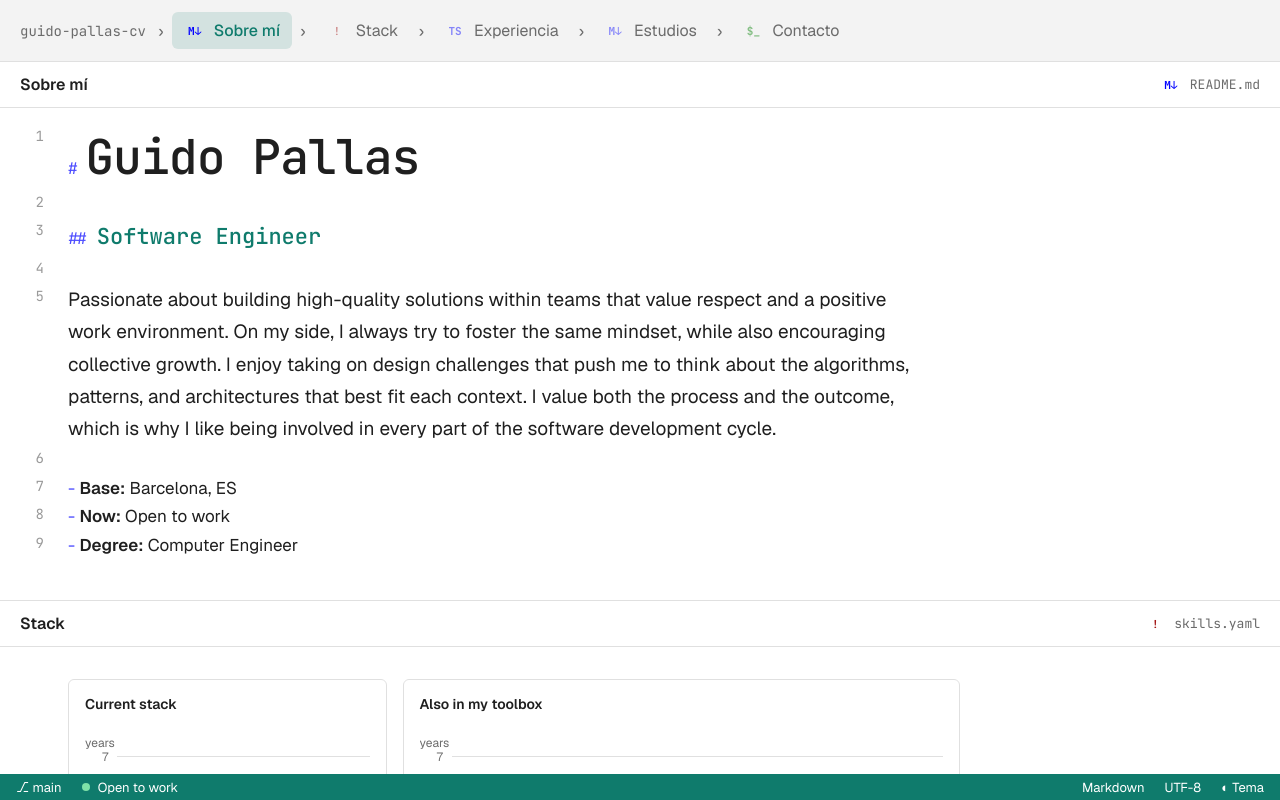
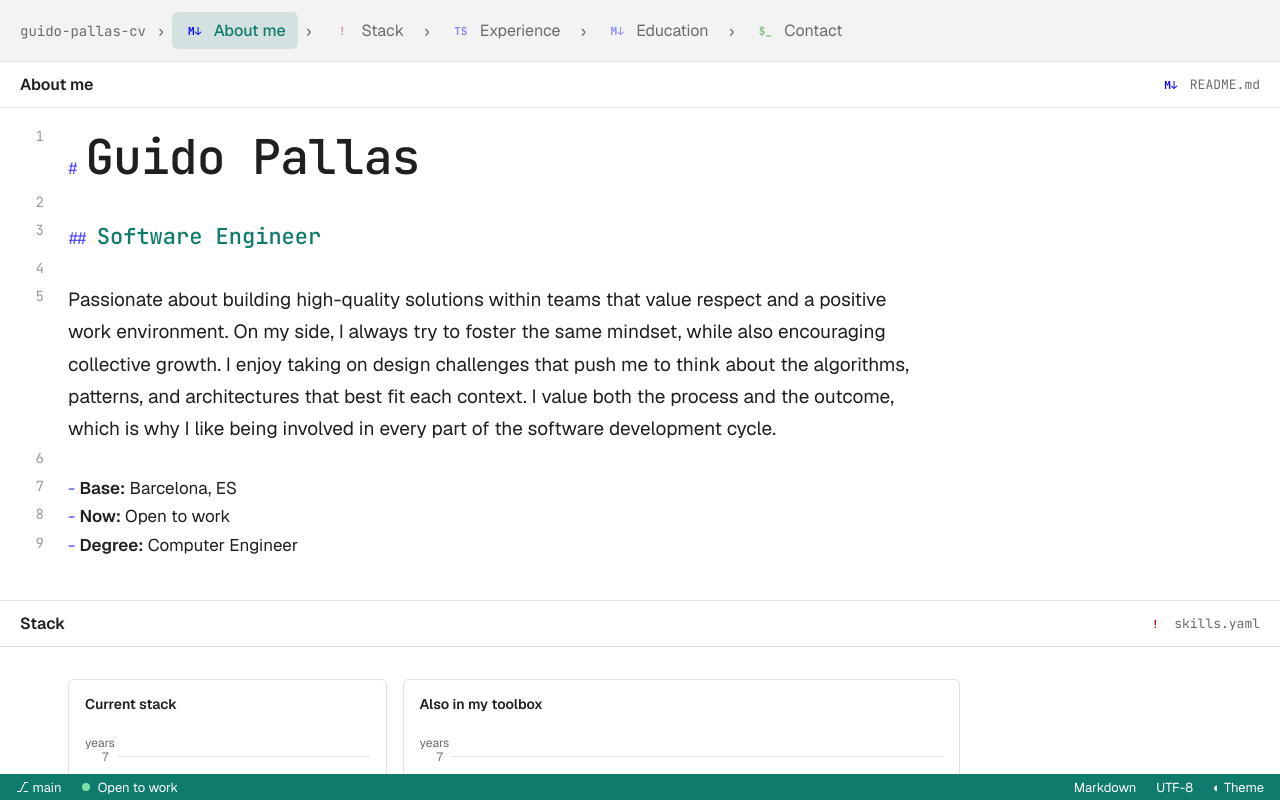
Before and after one commit to GP-07/interactive-web-cv, a Next.js app: page / in a window 1280 px wide. Built offline with nearby package versions, Linux system fonts and the light colour scheme.

Commit message:
Cambiando textos al ingles

```diff
--- a/src/app/layout.tsx
+++ b/src/app/layout.tsx
@@ -20,7 +20,7 @@ export const metadata: Metadata = {
 
 export default function RootLayout({ children }: LayoutProps<"/">) {
   return (
-    <html lang="es" className={`${geistSans.variable} ${jetbrainsMono.variable}`}>
+    <html lang="en" className={`${geistSans.variable} ${jetbrainsMono.variable}`}>
       <body>{children}</body>
     </html>
   );
--- a/src/components/editor/ActiveSection/ActiveSectionContext.tsx
+++ b/src/components/editor/ActiveSection/ActiveSectionContext.tsx
@@ -43,7 +43,7 @@ export function ActiveSectionProvider({ sectionIds, children }: { sectionIds: st
     if (max > 0 && top >= max - 4) index = sectionIds.length - 1;
     setActiveIndex(index);
 
-    // La URL refleja la sección actual (#experiencia) para poder compartir el link.
+    // La URL refleja la sección actual (#experience) para poder compartir el link.
     // replaceState no agrega entradas al historial: "atrás" sale de la página, no recorre secciones.
     const hash = index === 0 ? "" : `#${sectionIds[index]}`;
     if (window.location.hash !== hash) {
@@ -61,7 +61,7 @@ export function ActiveSectionProvider({ sectionIds, children }: { sectionIds: st
       frame = requestAnimationFrame(update);
     };
 
-    // Si se entra con un link a una sección (#experiencia), se arranca ahí.
+    // Si se entra con un link a una sección (#experience), se arranca ahí.
     const target = document.getElementById(decodeURIComponent(window.location.hash.slice(1)));
     if (target) scroller.scrollTo({ top: target.offsetTop, behavior: "instant" });
 
--- a/src/components/editor/Breadcrumb/Breadcrumb.tsx
+++ b/src/components/editor/Breadcrumb/Breadcrumb.tsx
@@ -22,7 +22,7 @@ export function Breadcrumb({ root, items }: { root: string; items: SectionMeta[]
   }, [activeIndex]);
 
   return (
-    <nav className={styles.breadcrumb} aria-label="Secciones del CV">
+    <nav className={styles.breadcrumb} aria-label="CV sections">
       <span className={styles.root}>{root}</span>
       <ol ref={listRef} className={styles.list}>
         {items.map((item, i) => {
--- a/src/components/editor/CopyButton/CopyButton.tsx
+++ b/src/components/editor/CopyButton/CopyButton.tsx
@@ -18,7 +18,7 @@ export function CopyButton({ text }: { text: string }) {
 
   return (
     <button type="button" className={styles.button} onClick={copy}>
-      {copied ? "Copiado" : "Copiar"}
+      {copied ? "Copied" : "Copy"}
     </button>
   );
 }
--- a/src/components/editor/ThemeToggle/ThemeToggle.tsx
+++ b/src/components/editor/ThemeToggle/ThemeToggle.tsx
@@ -10,8 +10,8 @@ export function ThemeToggle({ className }: { className?: string }) {
   }
 
   return (
-    <button type="button" className={className} onClick={toggle} aria-label="Cambiar entre tema claro y oscuro">
-      ◐ Tema
+    <button type="button" className={className} onClick={toggle} aria-label="Toggle light and dark theme">
+      ◐ Theme
     </button>
   );
 }
--- a/src/components/sections/Education/Education.tsx
+++ b/src/components/sections/Education/Education.tsx
@@ -9,7 +9,7 @@ export function Education() {
     <FileSection section={sections.education}>
       <Line>
         <MdHeading level={2} as="h3">
-          Educación
+          Education
         </MdHeading>
       </Line>
       <Line />
@@ -28,7 +28,7 @@ export function Education() {
       ))}
       <Line>
         <MdHeading level={2} as="h3">
-          Idiomas
+          Languages
         </MdHeading>
       </Line>
       <Line />
--- a/src/data/cv.ts
+++ b/src/data/cv.ts
@@ -16,7 +16,7 @@ export const cv: CV = {
     {
       role: "Software Engineer",
       company: "InvGate",
-      period: "March 2022 → presente",
+      period: "March 2022 → present",
       highlights: [
         "Product: InvGate Asset Management",
         "Focus on performance, scalability, and asynchronous processing challenges in a data-intensive environment with large volumes of interconnected asset data. Contribute to maintaining a reliable and efficient experience for enterprise customers managing complex IT infrastructures.",
@@ -95,7 +95,7 @@ export const cv: CV = {
     ],
   },
   contact: {
-    intro: "Abierto a puestos full-time y freelance. El email es la vía más rápida.",
+    intro: "Open to full-time and freelance roles. Email is the fastest way to reach me.",
     email: "guidopallas@gmail.com",
     links: [
       { url: "https://www.linkedin.com/in/guidopallas", display: "linkedin.com/in/guidopallas" },
--- a/src/data/sections.ts
+++ b/src/data/sections.ts
@@ -1,11 +1,11 @@
 import type { FileLanguage, SectionMeta } from "@/types/sections";
 
 export const sections = {
-  about: { id: "sobre-mi", label: "Sobre mí", file: "README.md", language: "markdown" },
+  about: { id: "about", label: "About me", file: "README.md", language: "markdown" },
   skills: { id: "stack", label: "Stack", file: "skills.yaml", language: "yaml" },
-  experience: { id: "experiencia", label: "Experiencia", file: "experience.ts", language: "typescript" },
-  education: { id: "estudios", label: "Estudios", file: "education.md", language: "markdown" },
-  contact: { id: "contacto", label: "Contacto", file: "contact.sh", language: "shell" },
+  experience: { id: "experience", label: "Experience", file: "experience.ts", language: "typescript" },
+  education: { id: "education", label: "Education", file: "education.md", language: "markdown" },
+  contact: { id: "contact", label: "Contact", file: "contact.sh", language: "shell" },
 } satisfies Record<string, SectionMeta>;
 
 /** Orden en que aparecen en la página y en el breadcrumb. */
```
